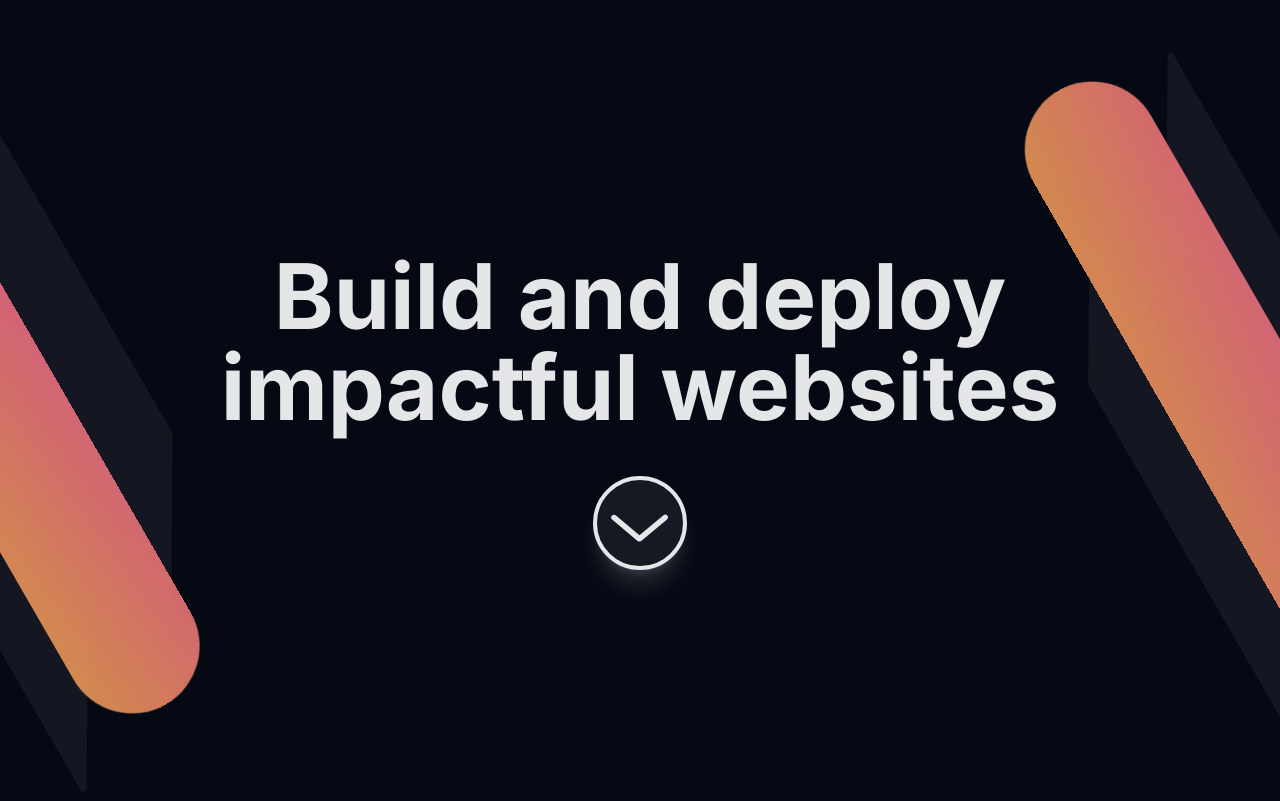
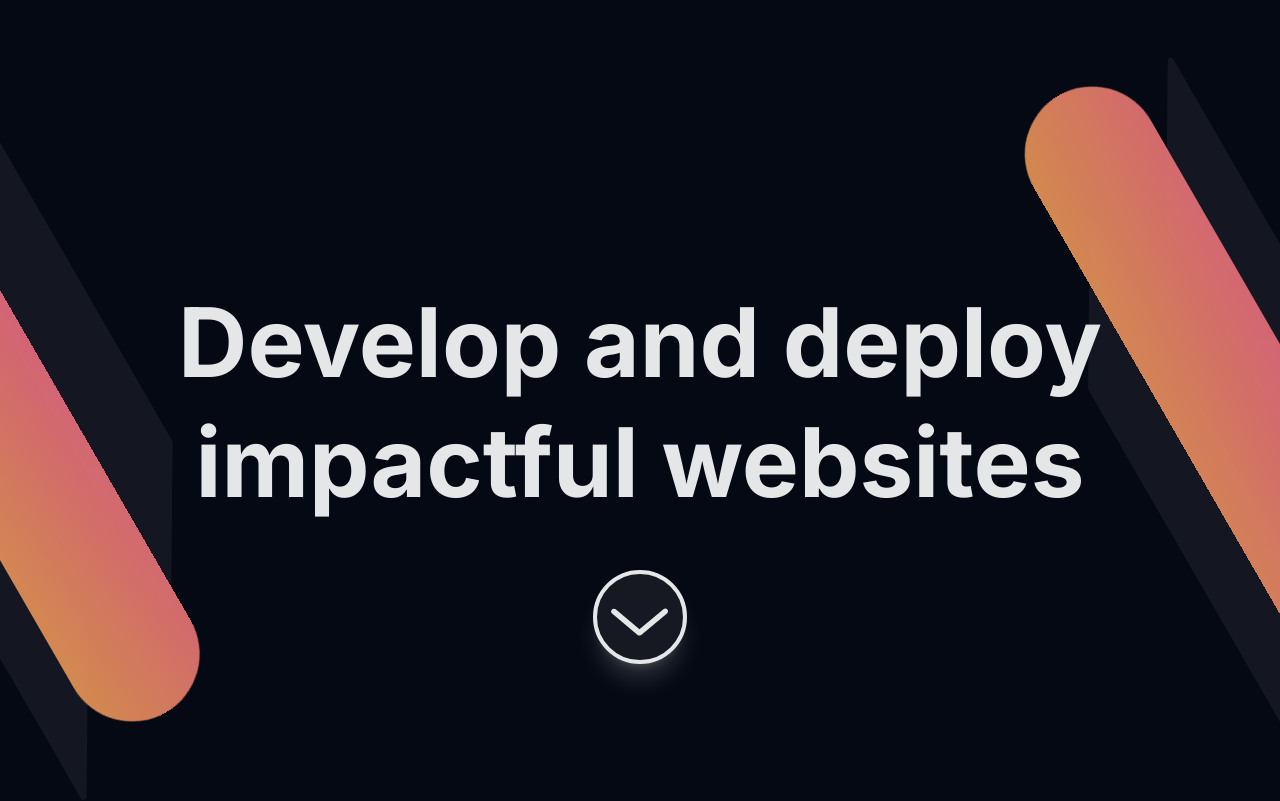
Before and after one commit to davidzech27/mchs-webdev-club, a Next.js app: page / in a window 1280 px wide. Shown: the top 801 px of the page. Built offline with nearby package versions, Linux system fonts and the light colour scheme.

Commit message:
Using breakpoints instead of calc

```diff
--- a/components/FirstPage.jsx
+++ b/components/FirstPage.jsx
@@ -40,22 +40,13 @@ const FirstPage = ({ pageRefs, currentPage, setCurrentPage }) => {
 						duration: 1.4
 					}
 				}}
-				className="mx-auto w-[90%]
-                           leading-none text-center font-bold relative z-20"
-				style={{
-					padding: `${useResponsiveDimension({
-						mobile: 132,
-						desktop: 264,
-						responsiveUnit: "vh"
-					})} 0 0 0`,
-					fontSize: useResponsiveDimension({
-						mobile: 58,
-						desktop: 96
-					})
-				}}
+				className="mx-auto w-[84%] mdmobile:w-[79%] text-center font-bold relative z-20
+                           desktop:text-[96px] lgmobile:text-[58px] mdmobile:text-[54px] smmobile:text-[52px] tablet:text-[72px]
+                           desktop:pt-[282px] lgmobile:pt-[27.6vh] mdmobile:pt-[204px] smmobile:pt-[190px] tablet:pt-[280px]
+                           desktop:leading-tight lgmobile:leading-[1.2] mdmobile:leading-[1.15] smmobile:leading-none tablet:leading-tight"
 			>
 				<h1>
-					Build and deploy
+					Develop and deploy
 					<br />
 					impactful websites
 				</h1>
@@ -64,24 +55,14 @@ const FirstPage = ({ pageRefs, currentPage, setCurrentPage }) => {
 			<FloatingButton
 				status={pageStatus}
 				onClick={goToNextPage}
-				className="flex justify-center w-screen"
-				style={{
-					margin: `${useResponsiveDimension({
-						mobile: 18,
-						desktop: 48
-					})} 0 0 0`
-				}}
+				className="flex justify-center w-screen
+                           desktop:mt-[48px] lgmobile:mt-[5vh] mdmobile:mt-[23px] smmobile:mt-[20px] tablet:mt-[30px]"
 			/>
 
 			<div
-				className="absolute h-[60vw] rotate-[150deg]"
+				className="absolute h-[60vw] desktop:bottom-[36.5px] bottom-[122px] rotate-[150deg]"
 				style={{
 					width: useResponsiveDimension({ mobile: 84, desktop: 144 }),
-					bottom: useResponsiveDimension({
-						mobile: 112,
-						desktop: 36.5,
-						responsiveUnit: "vh"
-					}),
 					left: useResponsiveDimension({
 						mobile: -12,
 						desktop: -108
@@ -160,10 +141,9 @@ const FirstPage = ({ pageRefs, currentPage, setCurrentPage }) => {
 				</svg>
 			</div>
 			<div
-				className="absolute h-[60vw] rotate-[-30deg]"
+				className="absolute h-[60vw] desktop:top-[44.2px] top-[50px] rotate-[-30deg]"
 				style={{
 					width: useResponsiveDimension({ mobile: 84, desktop: 144 }),
-					top: useResponsiveDimension({ mobile: 10, desktop: 44.2 }),
 					right: useResponsiveDimension({
 						mobile: -12,
 						desktop: -43.2
--- a/components/FloatingButton.jsx
+++ b/components/FloatingButton.jsx
@@ -48,7 +48,7 @@ const FloatingButton = ({
 				>
 					<div
 						onClick={onClick}
-						className="h-[94px] w-[94px] rounded-full border-[4px] border-text bg-[#161922] hover:bg-[#1f232c] shadow-xl shadow-[rgba(228,230,232,0.15)] hover:shadow-[rgba(228,230,232,0.20)] transition duration-700 cursor-pointer relative z-10"
+						className="h-[94px] w-[94px] rounded-full border-[4px] border-text bg-[#161922] hover:bg-[#1f232c] shadow-xl shadow-[rgba(228,230,232,0.17)] hover:shadow-[rgba(228,230,232,0.22)] transition duration-700 cursor-pointer relative z-10"
 					>
 						<div
 							className={`
--- a/components/SecondPage.jsx
+++ b/components/SecondPage.jsx
@@ -1,7 +1,7 @@
-import { useCallback } from "react"
+import { useCallback, useState } from "react"
 import { loadSlim } from "tsparticles-slim"
 import Particles from "react-particles"
-import { motion, AnimatePresence } from "framer-motion"
+import { motion } from "framer-motion"
 
 import FloatingButton from "/components/FloatingButton"
 
@@ -38,6 +38,8 @@ const SecondPage = ({ pageRefs, currentPage, setCurrentPage }) => {
 		}
 	}
 
+	const [particlesOn, setParticlesOn] = useState(false)
+
 	return (
 		<div
 			ref={pageRefs.secondPage}
@@ -57,7 +59,7 @@ const SecondPage = ({ pageRefs, currentPage, setCurrentPage }) => {
 			>
 				<Particles
 					init={particlesInit}
-					className="h-[78vh]"
+					className="desktop:h-[620px] lgmobile:h-[620px] mdmobile:h-[620px] smmobile:h-[620px] tablet:h-[620px]"
 					options={{
 						fpsLimit: 20,
 						particles: {
@@ -106,18 +108,7 @@ const SecondPage = ({ pageRefs, currentPage, setCurrentPage }) => {
 					}}
 				/>
 			</div>
-			<div
-				className="relative"
-				style={{
-					margin: `${useResponsiveDimension({
-						mobile: 40,
-						desktop: 244
-					})} ${useResponsiveDimension({
-						mobile: 20,
-						desktop: 40
-					})} 0 0`
-				}}
-			>
+			<div className="relative desktop:mt-[248px] lgmobile:mt-[17.3vh] mdmobile:mt-[124px] smmobile:mt-[90px] tablet:mt-[196px]">
 				<motion.div
 					animate={pageStatus}
 					variants={{
@@ -131,23 +122,23 @@ const SecondPage = ({ pageRefs, currentPage, setCurrentPage }) => {
 					className="flex flex-col"
 					style={{
 						fontSize: useResponsiveDimension({
-							mobile: 28,
+							mobile: 26,
 							desktop: 44
 						}),
 						gap: useResponsiveDimension({
-							mobile: 20,
+							mobile: 25,
 							desktop: 40
 						})
 					}}
 				>
 					<motion.div variants={textVariants}>
-						Be guided by experienced developers
+						Learn from experienced developers
 					</motion.div>
 					<motion.div variants={textVariants}>
-						Learn by building
+						Build original projects
 					</motion.div>
 					<motion.div variants={textVariants}>
-						Create original things
+						Create engaging experiences
 					</motion.div>
 				</motion.div>
 
@@ -157,18 +148,9 @@ const SecondPage = ({ pageRefs, currentPage, setCurrentPage }) => {
 					duration={0.4}
 					delay={1}
 					pointing="right"
-					className="absolute"
-					style={{
-						bottom: useResponsiveDimension({
-							mobile: 40,
-							desktop: 99,
-							responsiveUnit: "vh"
-						}),
-						left: useResponsiveDimension({
-							mobile: 0,
-							desktop: 156
-						})
-					}}
+					className="relative
+                               desktop:top-[38px] lgmobile:top-[40px] mdmobile:top-[30px] smmobile:top-[28px] tablet:top-[38px]
+                               desktop:left-[156px] lgmobile:left-[34px] mdmobile:left-[31px] smmobile:left-[28px] tablet:left-[67px]"
 				/>
 			</div>
 
--- a/tailwind.config.js
+++ b/tailwind.config.js
@@ -12,6 +12,15 @@ module.exports = {
 			colors: {
 				text: "#E4E6E8",
 				background: "#050913"
+			},
+			screens: {
+				smmobile: { raw: "(max-height: 670px) and (max-width: 450px)" },
+				mdmobile: {
+					raw: "(min-height: 671px) and (max-height: 810px) and (max-width: 450px)"
+				},
+				lgmobile: { raw: "(min-height: 811px) and (max-width: 450px)" },
+				tablet: "451px",
+				desktop: "1025px"
 			}
 		}
 	},
```
